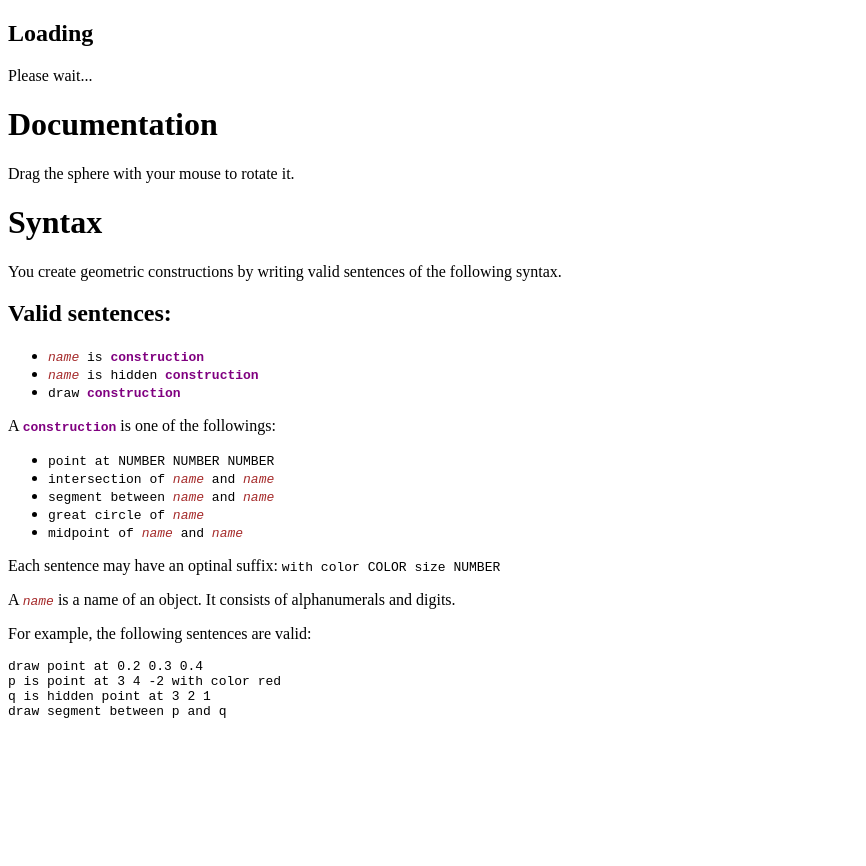
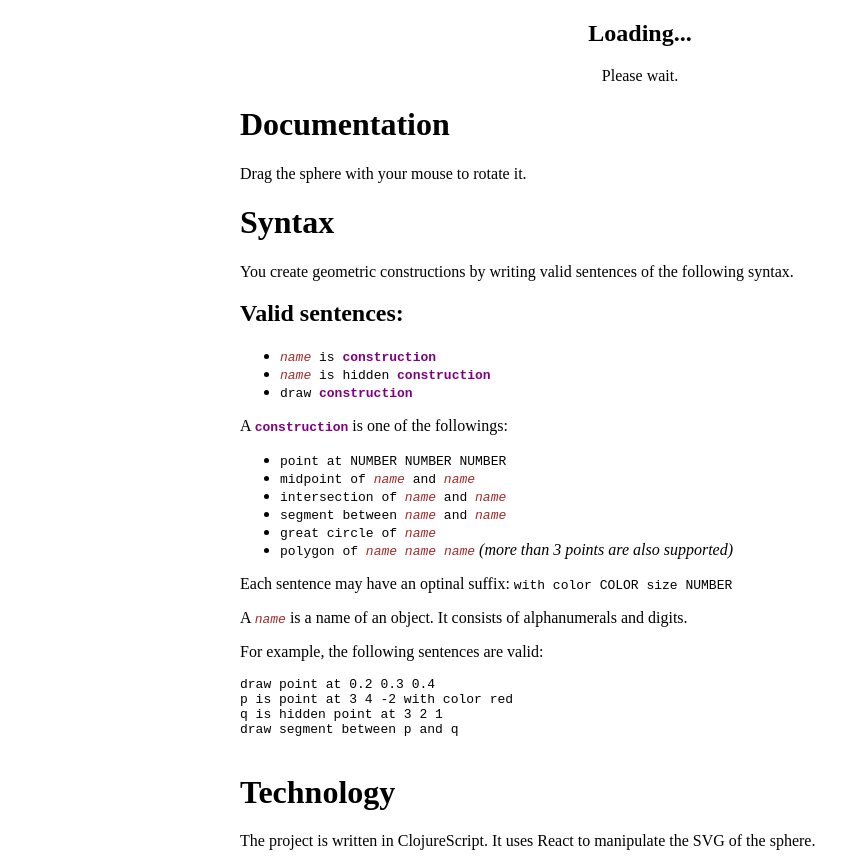
Before and after one commit to erdos/sphere, a plain HTML site: page html/index.html in a window 1280 px wide. Shown: the whole page, without its empty margins (0-866 px from the left). Before the commit the page ends 800 px from the top, so only its background shows below. Drawn offline with Linux system fonts and the light colour scheme; a script that the page names is missing.

Commit message:
fix: page alignment. front face draw order.

```diff
--- a/html/css/style.css
+++ b/html/css/style.css
@@ -14,6 +14,13 @@ div#Container {
     align-content: stretch
 }
 
+div#Loading {
+    display: block;
+    text-align: center;
+    width: 200px;
+    margin: 0 auto;
+}
+
 div#Sphere {
     display: inline-block;
     flex-basis: "440px"
@@ -22,3 +29,5 @@ div#Sphere {
 div#Editor {
     display: inline-block;
 }
+
+div#docs {max-width: 800px; margin-left: auto; margin-right: auto}
--- a/html/index.html
+++ b/html/index.html
@@ -7,8 +7,10 @@
   </head>
   <body>
     <div id="app">
-      <h2>Loading</h2>
-      <p>Please wait...</p>
+      <div id="Loading">
+        <h2>Loading...</h2>
+        <p>Please wait.</p>
+      </div>
     </div>
     <div id="docs">
       <h1>Documentation</h1>
@@ -29,14 +31,15 @@
       <ul>
         <!--<li><code>free point</code>-->
         <li><code>point at NUMBER NUMBER NUMBER</code>
+        <li><code>midpoint of <i>name</i> and <i>name</i></code></li>
         <li><code>intersection of <i>name</i> and <i>name</i></code>
         <li><code>segment between <i>name</i> and <i>name</i></code>
         <li><code>great circle of <i>name</i></code></li>
-        <li><code>midpoint of <i>name</i> and <i>name</i></code></li>
+        <li><code>polygon of <i>name</i> <i>name</i> <i>name</i></code> <i>(more than 3 points are also supported)</i></li>
       </ul>
       <p>Each sentence may have an optinal suffix: <code>with color COLOR size NUMBER</code></p>
 
-<p>A <code><i>name</i></code> is a name of an object. It consists of alphanumerals and digits.</p>
+      <p>A <code><i>name</i></code> is a name of an object. It consists of alphanumerals and digits.</p>
 
       <p>For example, the following sentences are valid:</p>
 
@@ -44,7 +47,11 @@
 p is point at 3 4 -2 with color red
 q is hidden point at 3 2 1
 draw segment between p and q
-</pre>
+      </pre>
+
+      <h1>Technology</h1>
+
+      <p>The project is written in ClojureScript. It uses React to manipulate the SVG of the sphere.</p>
     </div>
     <script src="main.js" type="text/javascript"></script>
   </body>
```
Also changed, not shown: 2 other files.
